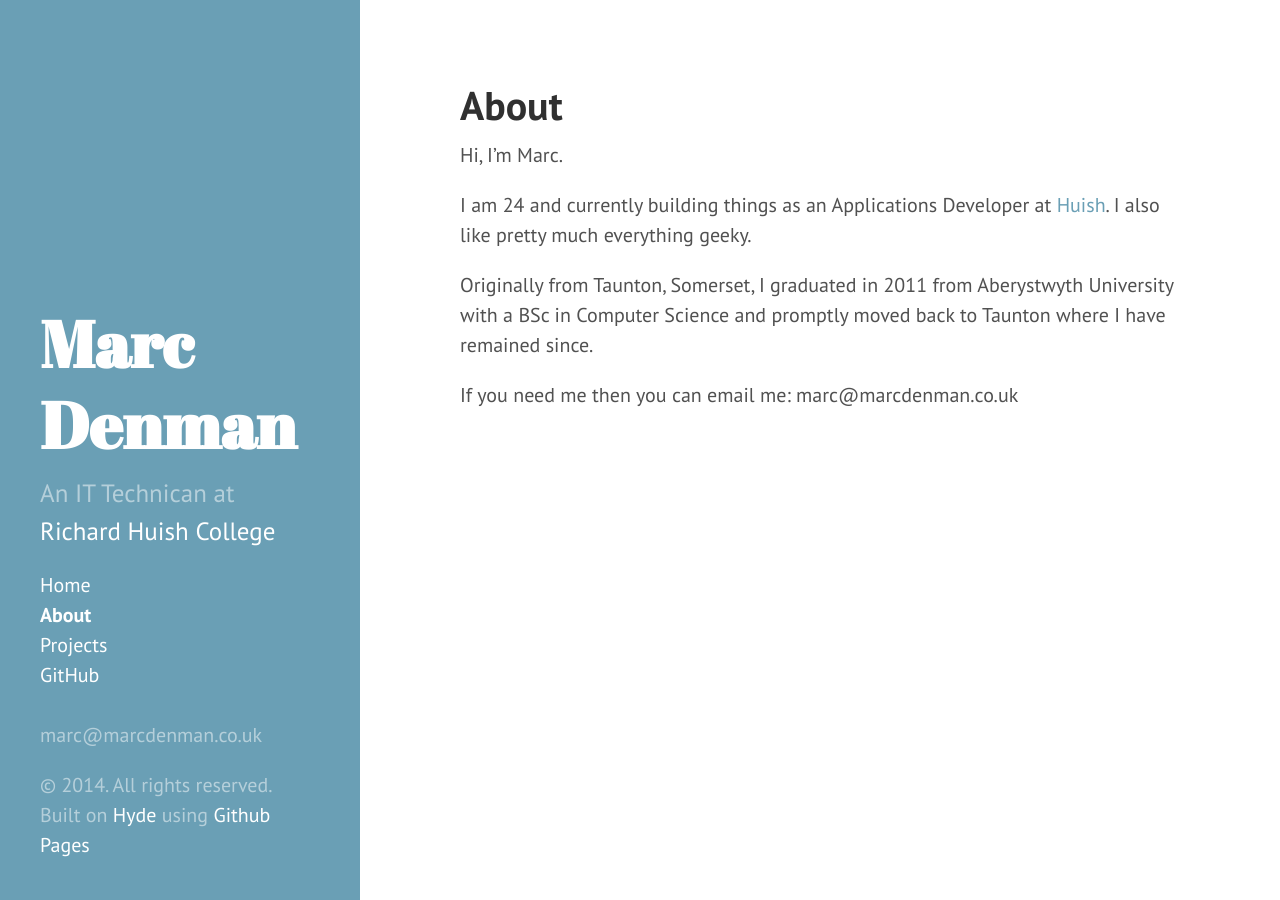
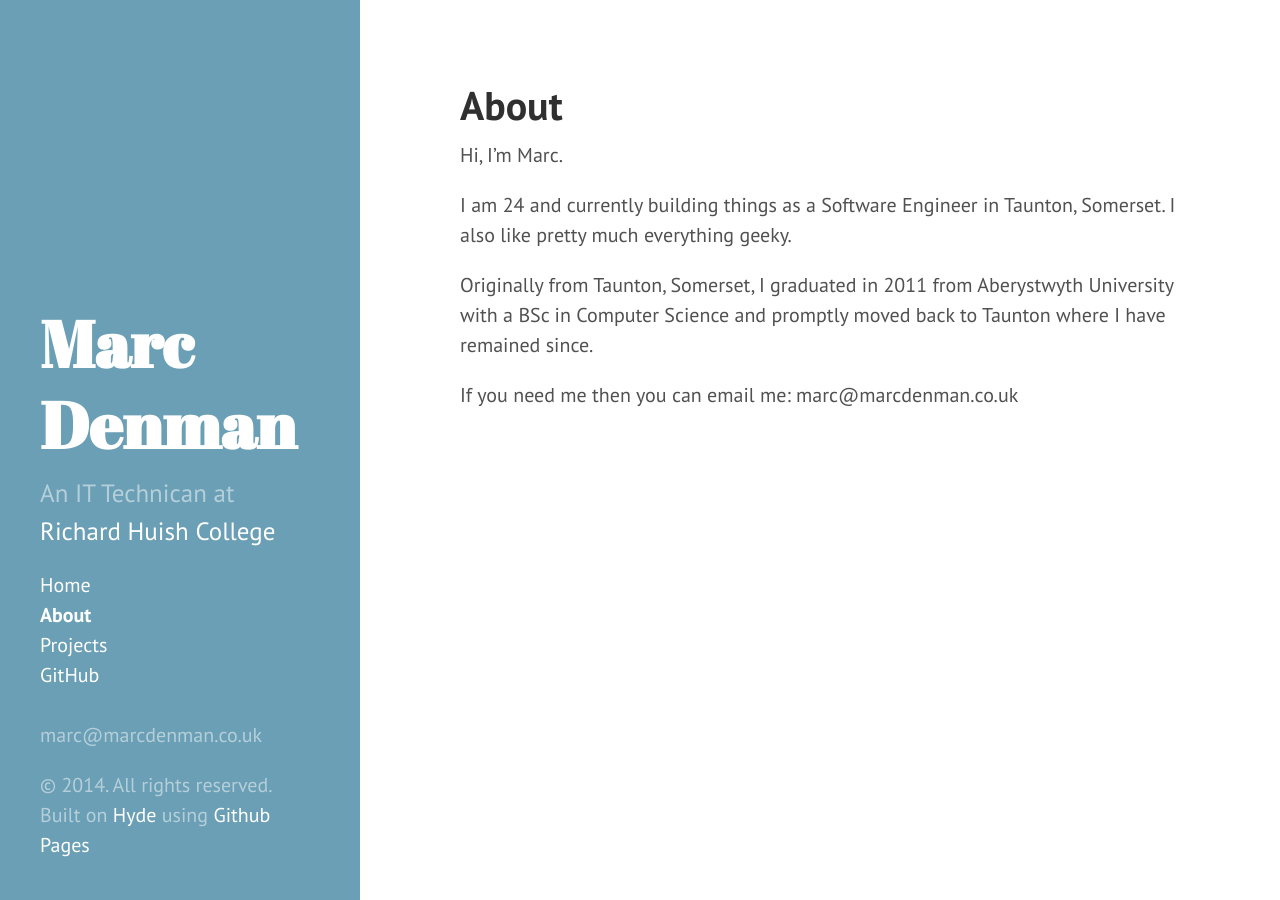
Before and after one commit to MarcDenman/marcdenman.github.io, a Jekyll site: the page built from about.md, in a window 1280 px wide. Built offline with Jekyll 4.4.1, drawn with Linux system fonts in a browser that asks for light colours; Markdown is read by kramdown in place of the engine named in the settings.

Commit message:
Update about.md

```diff
--- a/about.md
+++ b/about.md
@@ -5,7 +5,7 @@ title: About
 
 Hi, I'm Marc.
 
-I am 24 and currently building things as an Applications Developer at [Huish](http://huish.ac.uk). I also like pretty much everything geeky.
+I am 24 and currently building things as a Software Engineer in Taunton, Somerset. I also like pretty much everything geeky.
 
 Originally from Taunton, Somerset, I graduated in 2011 from Aberystwyth University with a BSc in Computer Science and promptly moved back to Taunton where I have remained since.
 
```
